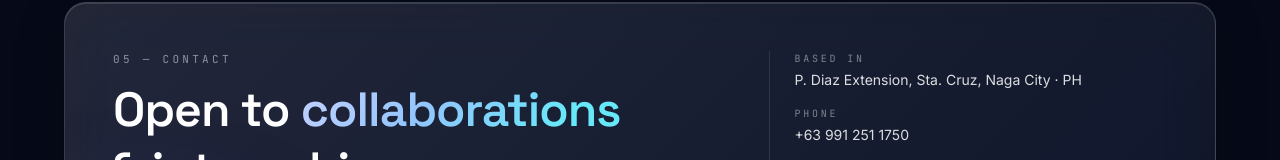
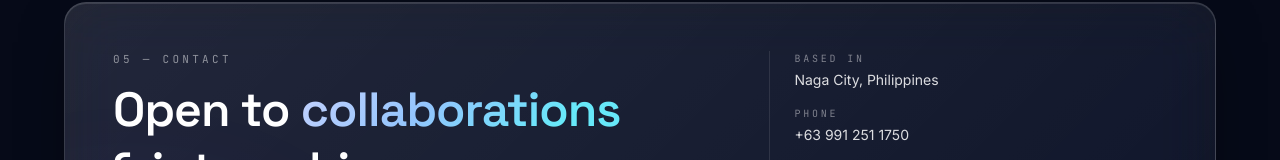
Before and after one commit to JericoGatpandan/jerico-portfolio, a React (Vite) app: page / in a window 1280 px wide. Shown: the part 6073-6233 px from the top of the page. Built offline with nearby package versions, Linux system fonts and the light colour scheme.

Commit message:
fix: update address format in footer component

```diff
--- a/src/components/portfolio/Footer.tsx
+++ b/src/components/portfolio/Footer.tsx
@@ -37,7 +37,7 @@ export function Footer() {
                 based in
               </p>
               <p className="mt-1 text-white/85 text-sm">
-                P. Diaz Extension, Sta. Cruz, Naga City · PH
+                Naga City, Philippines
               </p>
             </div>
             <div>
```
